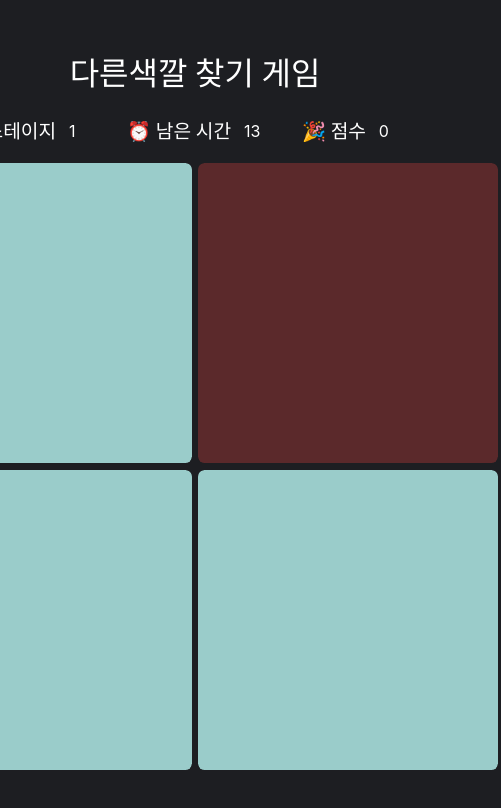
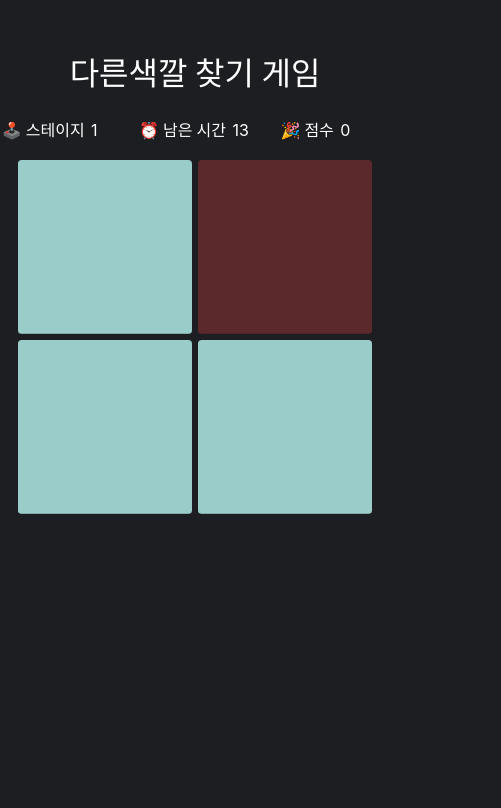
Before and after one commit to dmswl98/find-different-color, a React (Vite) app: page / in a window 390 px wide. Both pictures are taken after a click on the button "게임 시작". Shown: the top 808 px of the page, 501 px wide, since content can reach past the window. Built offline with nearby package versions, Linux system fonts and the light colour scheme; a web font is replaced by a local one.

Commit message:
feat: 모바일 화면 대응

```diff
--- a/src/components/Board.tsx
+++ b/src/components/Board.tsx
@@ -2,6 +2,9 @@ import styled from '@emotion/styled';
 import { useMemo } from 'react';
 import Box from './Box';
 import { BoxColors } from '@/store/gameReducer';
+
+const BOARD_SIZE = 360;
+const MARGIN_SIZE = 6.4;
 
 interface BoardProps {
   stage: number;
@@ -36,7 +39,7 @@ const Board = ({
     [stage]
   );
 
-  const boxSize = useMemo(() => `${600 / row}px`, [stage]);
+  const boxSize = useMemo(() => `${BOARD_SIZE / row - MARGIN_SIZE}px`, [stage]);
 
   return (
     <div>
--- a/src/components/Box.tsx
+++ b/src/components/Box.tsx
@@ -18,7 +18,7 @@ const BoxButton = styled.button<Pick<BoxProps, 'size' | 'color'>>`
   height: ${({ size }) => size};
   margin: 0.2rem;
   background-color: ${({ color }) => color};
-  border-radius: 0.4rem;
+  border-radius: 0.2rem;
 
   -webkit-mask-image: linear-gradient(
     45deg,
--- a/src/components/GameInfo.tsx
+++ b/src/components/GameInfo.tsx
@@ -27,7 +27,6 @@ const GameInfo = ({ info }: GameInfoProps) => {
 export default GameInfo;
 
 const InfoList = styled.ul`
-  min-width: 30rem;
   margin-bottom: 1.2rem;
   display: flex;
   justify-content: space-around;
@@ -41,11 +40,11 @@ const InfoItem = styled.li`
 `;
 
 const Title = styled.p`
-  font-size: 1.2rem;
+  font-size: 1rem;
   font-weight: 600;
-  margin-right: 0.8rem;
+  margin-right: 0.4rem;
 `;
 
 const Detail = styled.p`
-  width: 3.4rem;
+  width: 3rem;
 `;
```
